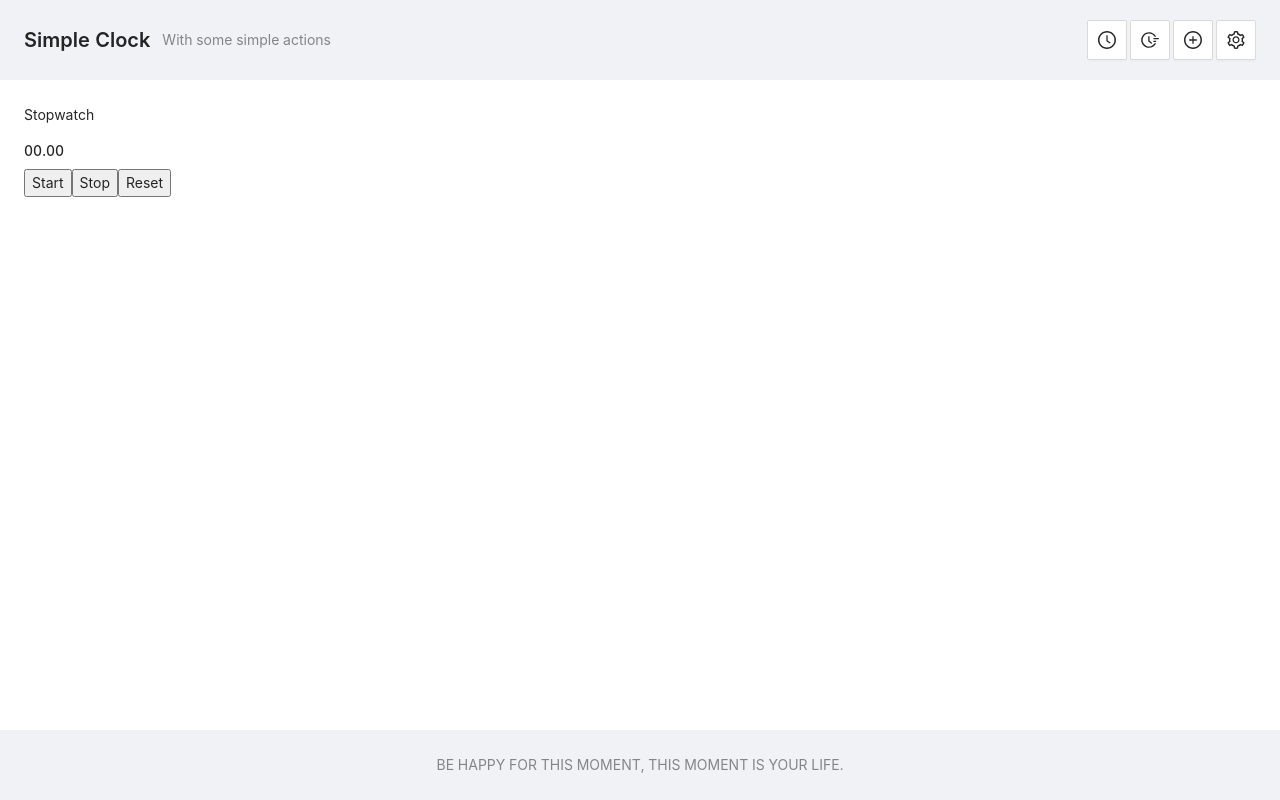
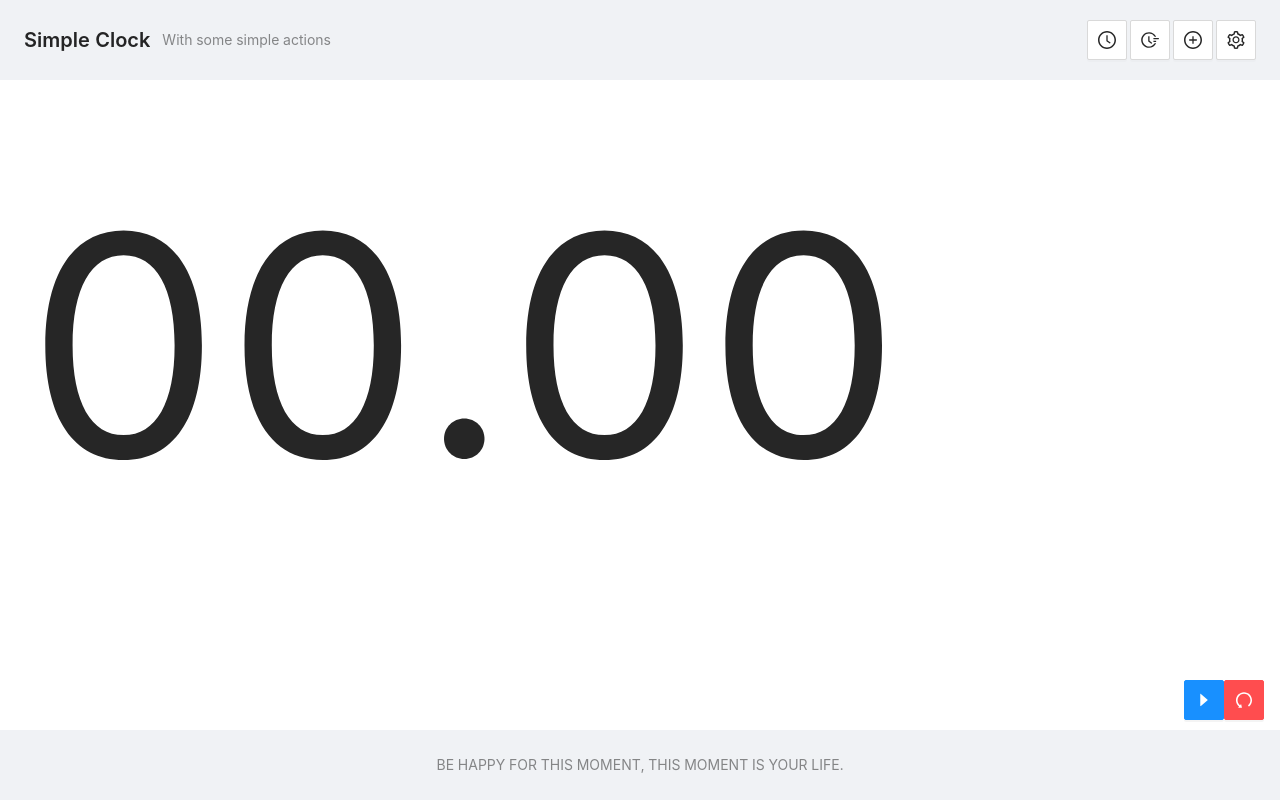
Before and after one commit to mirmousaviii/clock, a React (Create React App) app: page /stopwatch in a window 1280 px wide. Built offline with nearby package versions, Linux system fonts and the light colour scheme.

Commit message:
Change design of stopwatch page

```diff
--- a/src/pages/stopwatch.js
+++ b/src/pages/stopwatch.js
@@ -1,4 +1,6 @@
 import React from 'react';
+import {Button, Space} from 'antd';
+import {CaretRightOutlined, PauseOutlined, UndoOutlined} from '@ant-design/icons';
 
 function Stopwatch() {
   const [time, setTime] = React.useState(0);
@@ -11,6 +13,14 @@ function Stopwatch() {
       clearInterval(updateTime.current);
     };
   }, []);
+
+  function toggle() {
+    if (isStart) {
+      stop();
+    } else {
+      start();
+    }
+  }
 
   function start() {
     if (!isStart) {
@@ -48,11 +58,25 @@ function Stopwatch() {
 
   return (
       <>
-        <p>Stopwatch</p>
-        <h4>{timeStyle(time)}</h4>
-        <button onClick={start}>Start</button>
-        <button onClick={stop}>Stop</button>
-        <button onClick={reset}>Reset</button>
+        <div className='full-size'>
+          {timeStyle(time)}
+        </div>
+
+        <Space size={-1} className='controller'>
+          <Button
+              size="large"
+              icon={isStart ? <PauseOutlined/> : <CaretRightOutlined/> }
+              type="primary"
+              onClick={toggle}
+          />
+          <Button
+              size="large"
+              type="primary"
+              danger
+              icon={<UndoOutlined />}
+              onClick={reset}
+          />
+        </Space>
       </>
   );
 }
```
